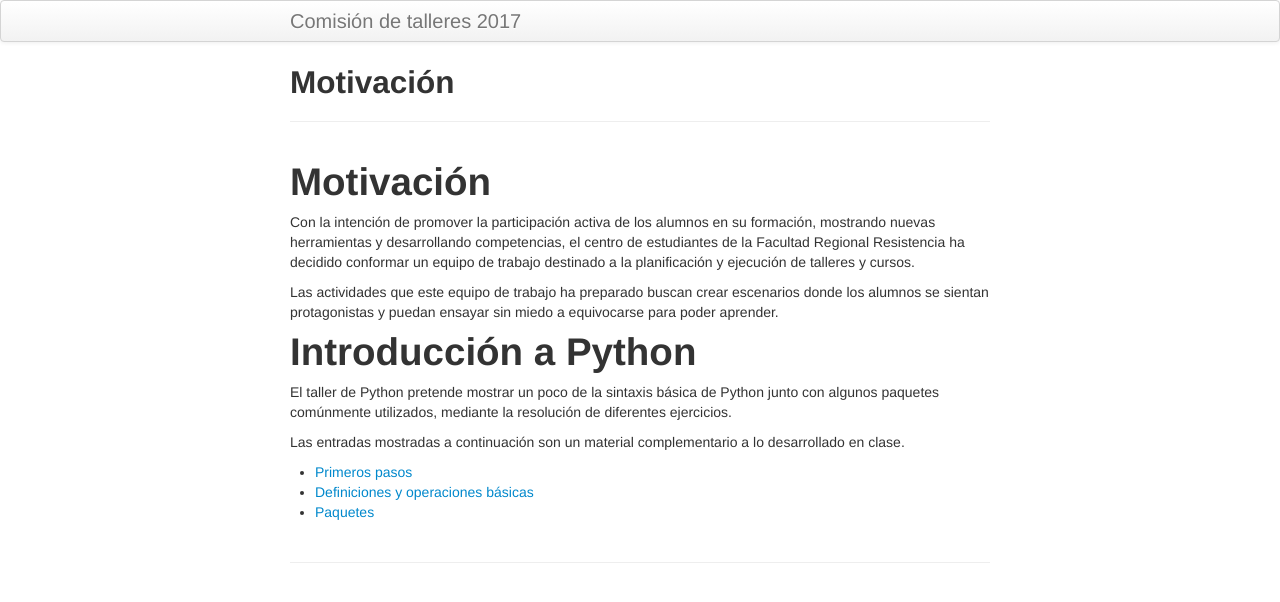
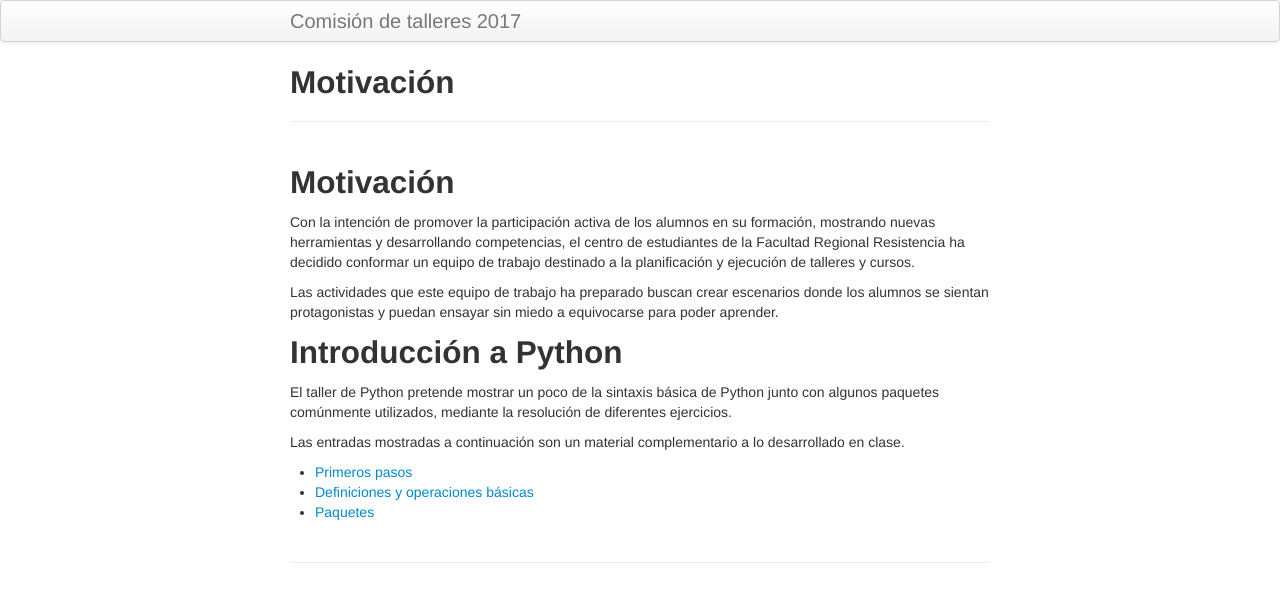
Before and after one commit to RodrigoGViana/Talleres-web, a Jekyll site: the page built from index.md, in a window 1280 px wide. Shown: the top 602 px of the page. Built offline with Jekyll 4.4.1, drawn with Linux system fonts in a browser that asks for light colours; our own code applies the rules of GitHub Pages for plain Markdown files.

```diff
--- a/index.md
+++ b/index.md
@@ -1,9 +1,9 @@
-# Motivación
+## Motivación
 Con la intención de promover la participación activa de los alumnos en su formación, mostrando nuevas herramientas y desarrollando competencias, el centro de estudiantes de la Facultad Regional Resistencia ha decidido conformar un equipo de trabajo destinado a la planificación y ejecución de talleres y cursos.
 
 Las actividades que este equipo de trabajo ha preparado buscan crear escenarios donde los alumnos se sientan protagonistas y puedan ensayar sin miedo a equivocarse para poder aprender.
 
-# Introducción a Python
+## Introducción a Python
 El taller de Python pretende mostrar un poco de la sintaxis básica de Python junto con algunos paquetes comúnmente utilizados, mediante la resolución de diferentes ejercicios.
 
 Las entradas mostradas a continuación son un material complementario a lo desarrollado en clase.
```
